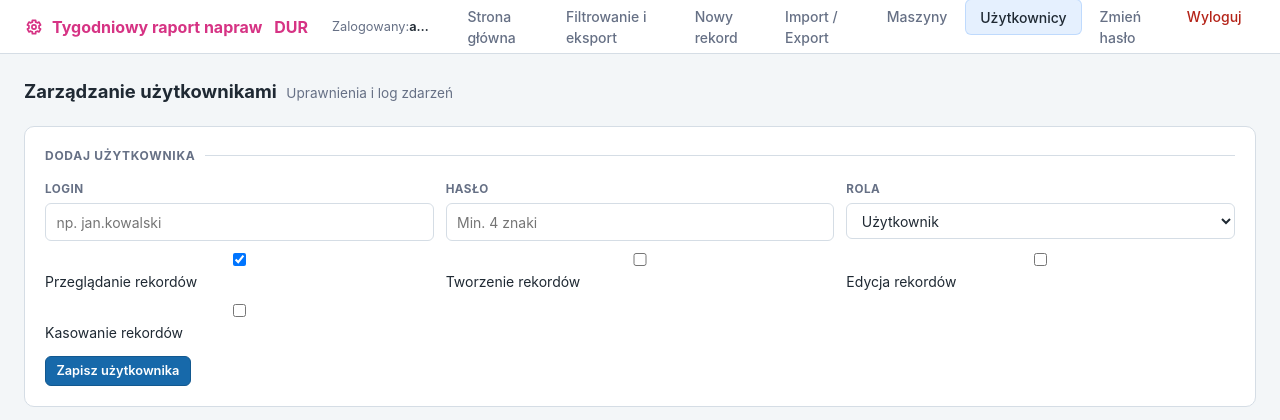
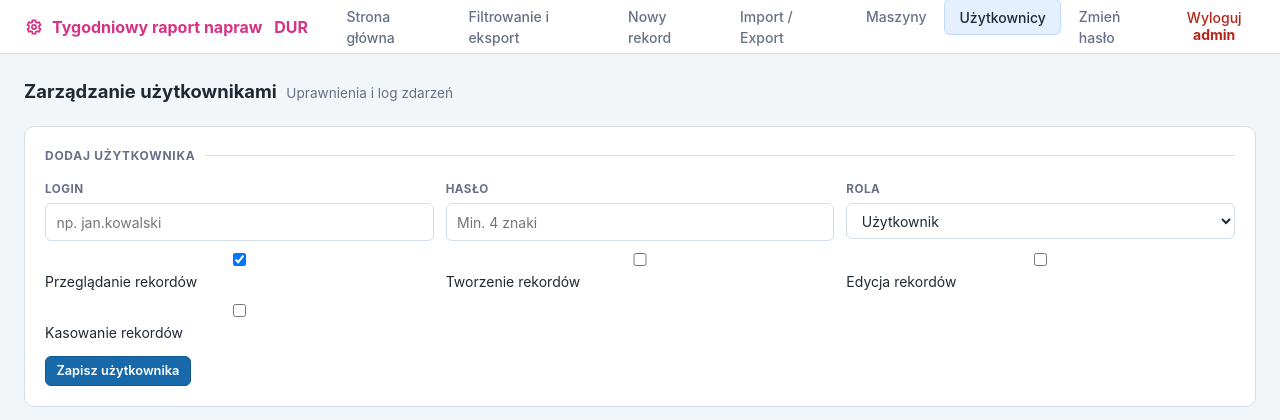
Before and after one commit to truecapehorn/Tygodniowy-raport-zdarzen, a Flask app: page /admin/users in a window 1280 px wide. Shown: the top 420 px of the page. Run offline with Flask 3, Linux system fonts and the light colour scheme; the visitor is signed in with stand-in values (Sample User, id 1); data comes from the database, SQL or seed files in the repository.

Commit message:
Reorganizacja górnego paska . User name pod linkiem Wyloguj

```diff
--- a/app.py
+++ b/app.py
@@ -634,7 +634,7 @@ def create_app(test_config: dict[str, Any] | None = None) -> Flask:
         return {
             "user_role": session.get("role", "guest"),
             "current_user": current_user,
-            "current_username": username or "gość",
+            "current_username": username or "Gościu",
         }
 
     with app.app_context():
--- a/templates/base.html
+++ b/templates/base.html
@@ -87,7 +87,7 @@
             max-width: 180px;
         }
         .navbar-user strong {
-            color: var(--text);
+            color: var(--muted);
             font-weight: 600;
             display: inline-block;
             max-width: 100%;
@@ -406,8 +406,6 @@
             </svg>
             Tygodniowy raport napraw&nbsp;<span class="gort">DUR</span>
         </a>
-        <div class="navbar-user" title="Aktualnie zalogowany użytkownik">
-            Zalogowany: <strong>{{ current_username }}</strong>
         </div>
         <ul class="navbar-links">
             <li><a href="{{ url_for('index') }}"           {% if request.endpoint == 'index'           %}class="active"{% endif %}>Strona główna</a></li>
@@ -423,7 +421,15 @@
             {% if user_role != 'guest' %}
             <li><a href="{{ url_for('change_password') }}" {% if request.endpoint == 'change_password' %}class="active"{% endif %}>Zmień hasło</a></li>
             {% endif %}
-            <li><a href="{{ url_for('logout') }}" style="color:var(--red);">Wyloguj</a></li>
+            <li style="display: inline-flex; align-items: center; vertical-align: middle;">
+                <a href="{{ url_for('logout') }}" style="color:var(--red); display: flex; flex-direction: column; justify-content: center; align-items: center; text-align: center; line-height: 1.2;">
+                    <span>Wyloguj</span>
+                    <strong>{{ current_username }}</strong>
+                </a>
+            </li>
+
+
+
         </ul>
     </nav>
 
```
